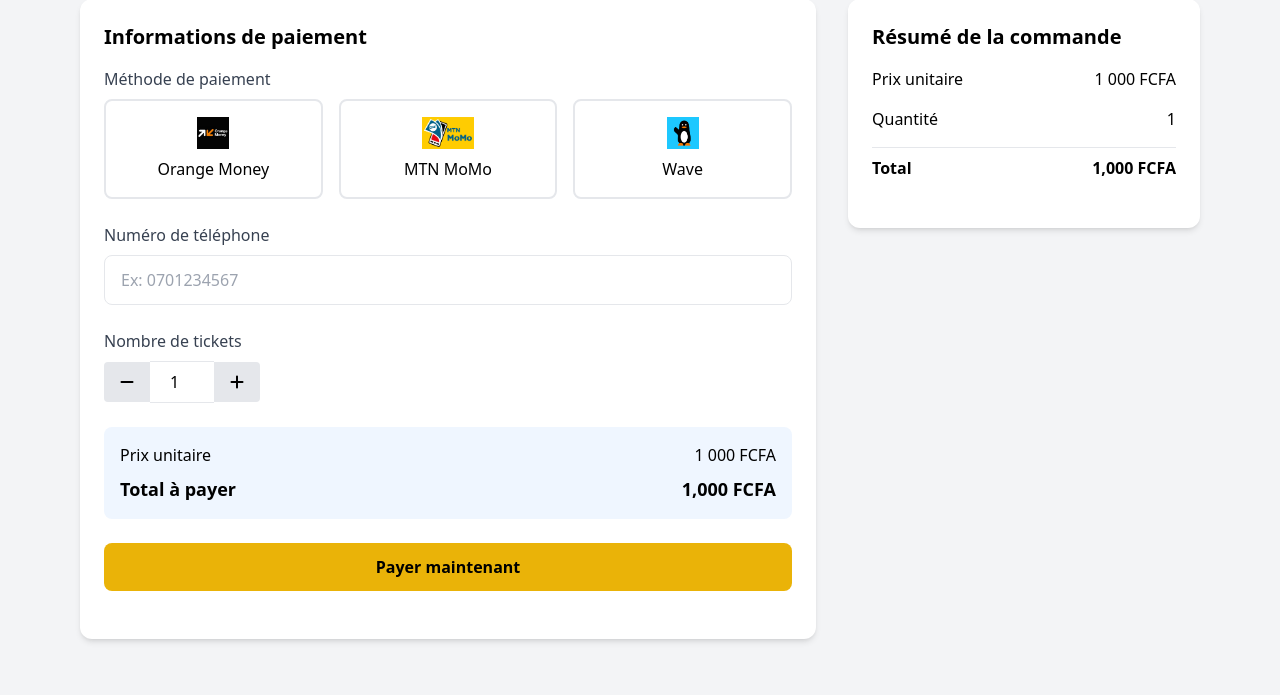
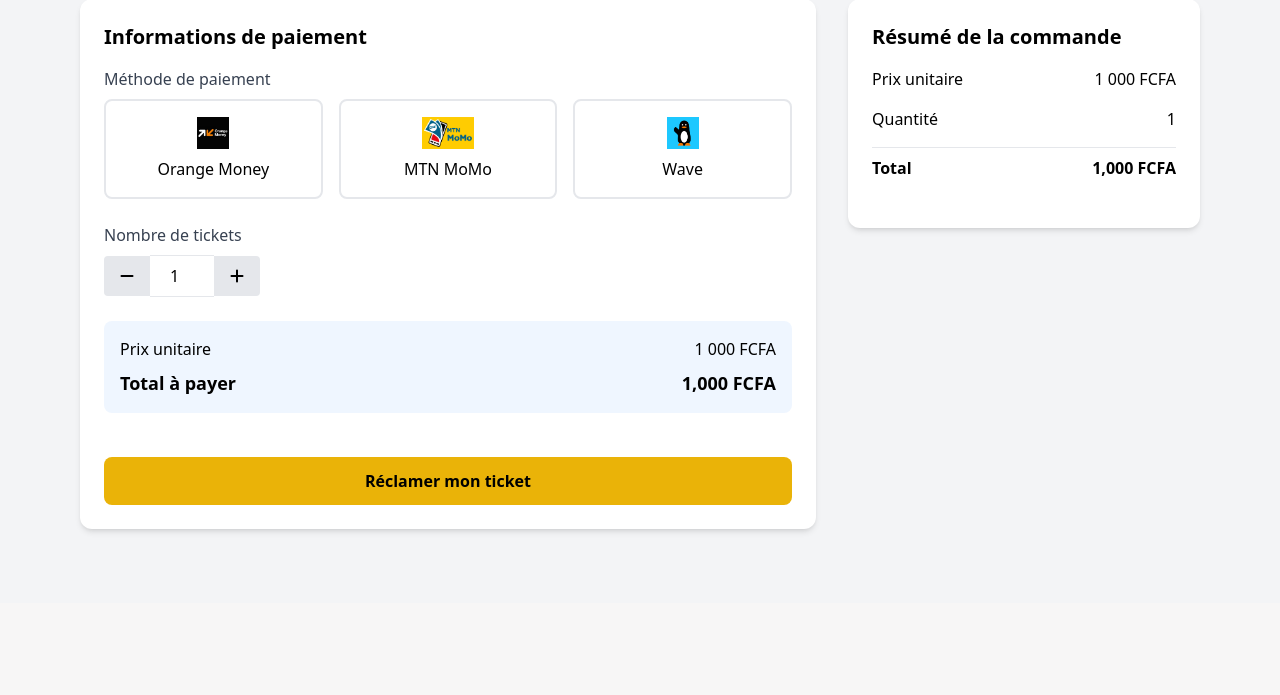
Before and after one commit to MelvinTHEbenginner/CCEE-on-Top, a PHP site: page /payment/payment.php in a window 1280 px wide. Shown: the part 197-892 px from the top of the page. After the commit the page ends 730 px from the top, so only its background shows below. Run offline with PHP 8.4, Linux system fonts and the light colour scheme; some libraries are stand-ins or nearby versions.

Commit message:
fin pagepaiement

```diff
--- a/payment/payment.php
+++ b/payment/payment.php
@@ -69,10 +69,7 @@
                         <input type="hidden" id="paymentMethod" name="paymentMethod" required>
                     </div>
 
-                    <div class="mb-6">
-                        <label for="phoneNumber" class="block text-gray-700 font-medium mb-2">Numéro de téléphone</label>
-                        <input type="tel" id="phoneNumber" name="phoneNumber" placeholder="Ex: 0701234567" required class="w-full px-4 py-3 border rounded-lg focus:ring-blue-500">
-                    </div>
+
 
                     <div class="mb-6">
                         <label for="ticketQuantity" class="block text-gray-700 font-medium mb-2">Nombre de tickets</label>
@@ -94,15 +91,16 @@
                         </div>
                     </div>
 
-                    <button type="submit" class="w-full bg-yellow-500 hover:bg-yellow-600 text-black font-bold py-3 px-4 rounded-lg transition duration-300">
-                        Payer maintenant
-                    </button>
-                    <div id="selectedImageContainer" class="mt-6 hidden text-center">
-                        <img id="selectedImage" src="" alt="Méthode sélectionnée" class="h-24 mx-auto">
-                    </div>
-                    <div class="mt-6 text-center">
-                        <img id="selectedPaymentImage" src="../assets/images/orange-money.png" alt="Méthode sélectionnée" class="mx-auto h-16 hidden">
-                    </div>
+
+                   <div id="selectedImageContainer" class="mt-6 hidden text-center" >
+                    <img id="selectedImage" src="" alt="Méthode sélectionnée" class="h-24 mx-auto" style="height: 300px;">
+                   </div>
+                   <button type="submit" id="submitButton" class="w-full bg-yellow-500 hover:bg-yellow-600 text-black font-bold py-3 px-4 rounded-lg transition duration-300 mt-5">
+                    <span id="buttonText">Réclamer mon ticket</span>
+                   </button>
+                   <p id="confirmationMessage" class="mt-4 text-green-600 font-medium hidden text-center">
+                        ✅ Vous recevrez votre ticket dans les plus brefs délais.
+                    </p>
                 </form>
             </div>
         </div>
@@ -130,9 +128,28 @@
     const summaryQuantity = document.getElementById('summaryQuantity');
     const summaryTotal = document.getElementById('summaryTotal');
     const unitPrice = 1000;
+    const submitButton = document.getElementById('submitButton');
+    const buttonText = document.getElementById('buttonText');
     const selectedImageContainer = document.getElementById('selectedImageContainer');
     const selectedImage = document.getElementById('selectedImage');
+    const confirmationMessage = document.getElementById('confirmationMessage');
 
+
+
+    submitButton.addEventListener('click', function () {
+        // Remplacer le texte par les points de chargement
+        buttonText.innerHTML = '<span class="animate-pulse">● ● ●</span>';
+        submitButton.disabled = true;
+
+        // Après 3 secondes
+        setTimeout(() => {
+            // Mettre l'emoji "accepté"
+            buttonText.textContent = '✅';
+
+            // Afficher le message en dessous
+            confirmationMessage.classList.remove('hidden');
+        }, 3500);
+    });
 
     paymentMethods.forEach(btn => {
     btn.addEventListener('click', () => {
@@ -154,7 +171,7 @@
                 imagePath = '../assets/images/momo-selected.png';
                 break;
             case 'WAVE':
-                imagePath = '../assets/images/wave-selected.png';
+                imagePath = '../assets/images/codeqr_wave.jpg';
                 break;
         }
 
```
